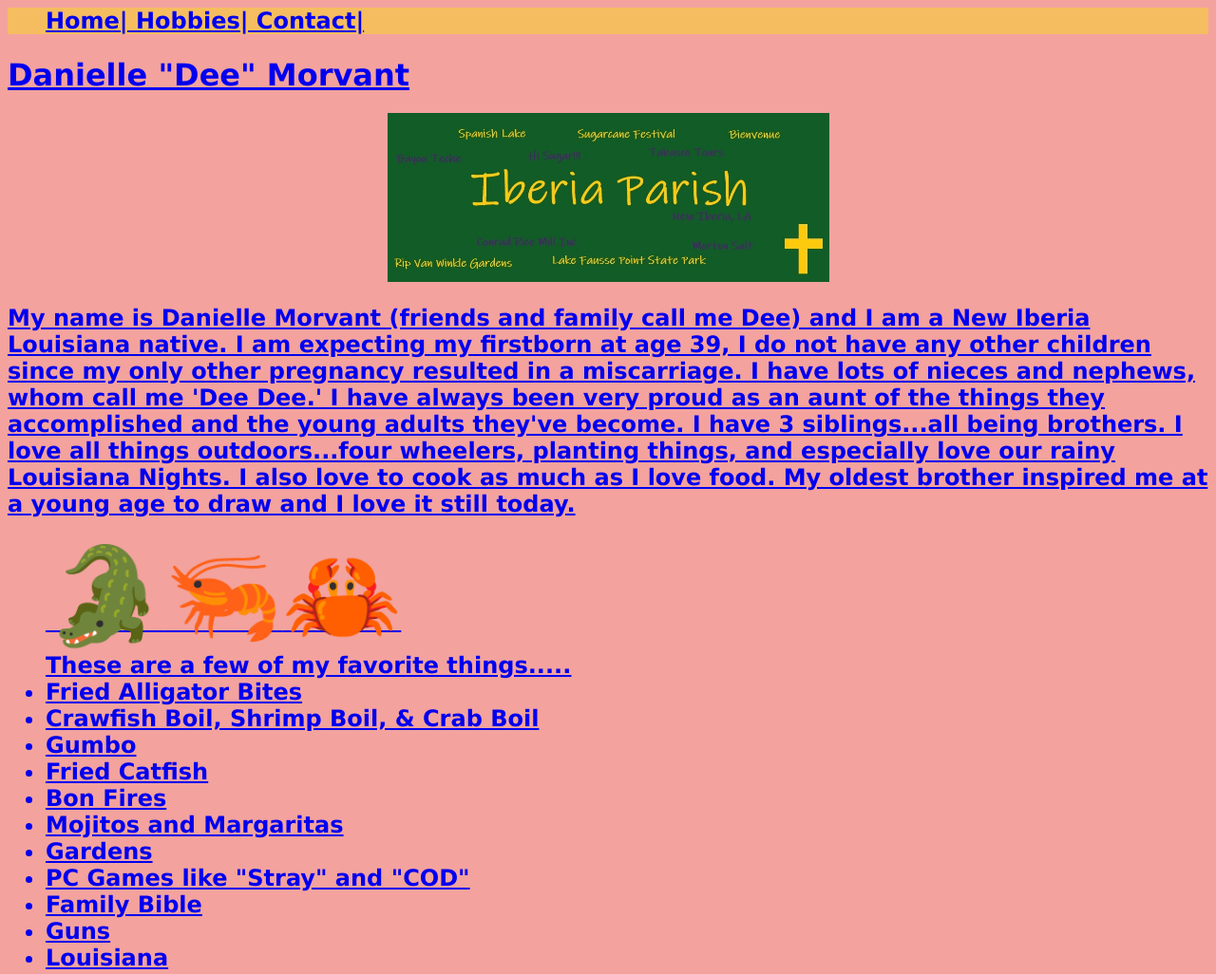
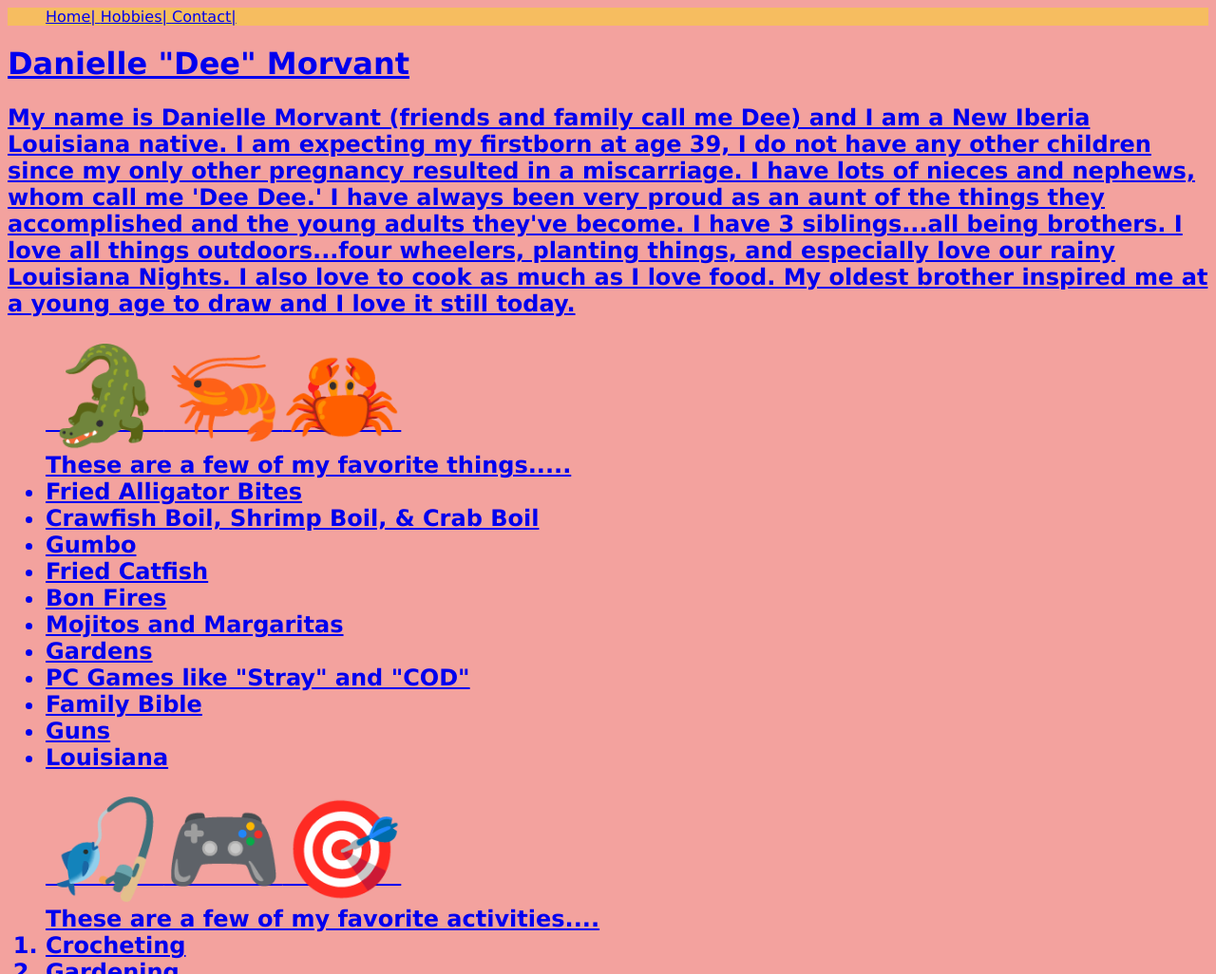
Before and after one commit to Danielle-design-art/All_About_A_Cajun_1.html, a plain HTML site: page index.html in a window 1280 px wide. Shown: the top 1026 px of the page at 95% size. Drawn offline with Linux system fonts and the light colour scheme.

Commit message:
deleting certain styles to trial and error

```diff
--- a/index.html
+++ b/index.html
@@ -17,38 +17,27 @@ html{
   font-family: 'Lucida Sans', 'Lucida Sans Regular', 'Lucida Grande', 'Lucida Sans Unicode', Geneva, Verdana, sans-serif;
 }
 
-      #img-container {
-        text-align: center;
-      }
-
-      #headline-name-me {
-        margin: auto;
-
-      }
-
     </style>
 
     <head>
       <link rel="stylesheet" href="style.css"/>
       <meta charset="UTF-8" />
       <meta name="viewport" content="width=device-width, initial-scale=1.0" />
-      <title>All_About_A_Cajun</title>
+      <title>All_About_A_Cajun_1</title>
     </head>
 
     <body>
-      <h2>
         <nav>
           <ul style="background-color: rgb(246, 189, 96)">
       <a href="index.html">Home|
       <a href="hobbies.html">Hobbies|
       <a href="contact.html">Contact|
-    </nav></h2>
+    </nav>
     <div id="headline-name-me"></div>
     <h1 style="">
         Danielle "Dee" Morvant
       </h1>
-      <div id="img-container">
-      <img src="Iberia_Parish_Attractions.jpg" width="465 px" alt="Custom Iberia Parish Canvas" /></div>
+
       <h2>
         <p style="">
           My name is Danielle Morvant (friends and family call me Dee) and I am
@@ -62,12 +51,13 @@ html{
           Nights. I also love to cook as much as I love food. My oldest brother inspired me at a young age to
           draw and I love it still today.
         </p>
+
         <ul style="">
           <span style="font-size: 100px">&#128010;</span
           ><span style="font-size: 100px">&#129424;</span
           ><span style="font-size: 100px">&#129408;</span
           ><br />
-          <u>These are a few of my favorite things.....</u>
+         These are a few of my favorite things.....
           <li>Fried Alligator Bites</li>
           <li>Crawfish Boil, Shrimp Boil, & Crab Boil</li>
           <li>Gumbo</li>
@@ -80,6 +70,7 @@ html{
           <li>Guns</li>
           <li>Louisiana</li>
         </ul>
+
         <ol style="">
           <span style="font-size: 100px">&#127907;</span
           ><span style="font-size: 100px">&#127918;</span
@@ -96,10 +87,10 @@ html{
           <li>Drawing</li>
           <li>Gaming</li>
         </ol> </h2>
+
         <h1 style="background-color: ">
           Danielle Morvant Github link>>>
-          <a href="https://github.com/Danielle-design-art"
-          text=color:rgba(236, 221, 8, 0.986);"Danielle Morvant github link">HERE</a><<<<br>
+          <a href="https://github.com/Danielle-design-art";"Danielle Morvant github link">HERE</a><<<<br>
           &#169;Danielle-design-art_2025
         </h1>
         <footer>
--- a/style.css
+++ b/style.css
@@ -1,9 +1,2 @@
 <head>
-
-nav {
-
-}
-
-h2 {
-    text-decoration-color: blanchedalmond;
-}
+!
```
Also changed, not shown: New Iberia LA.png (added).
